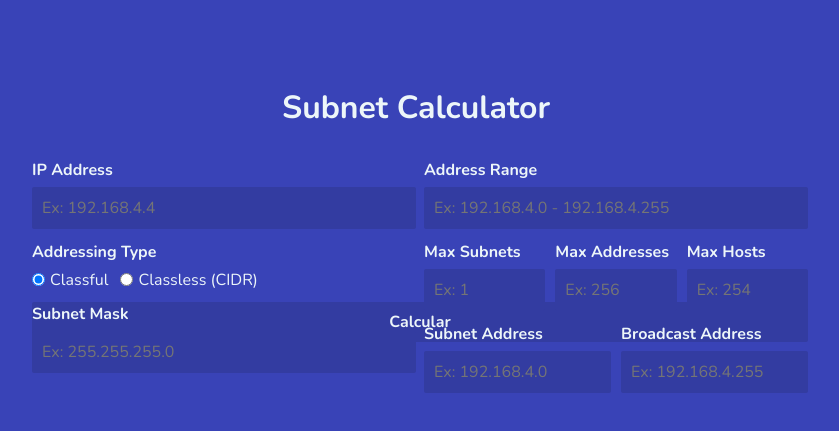
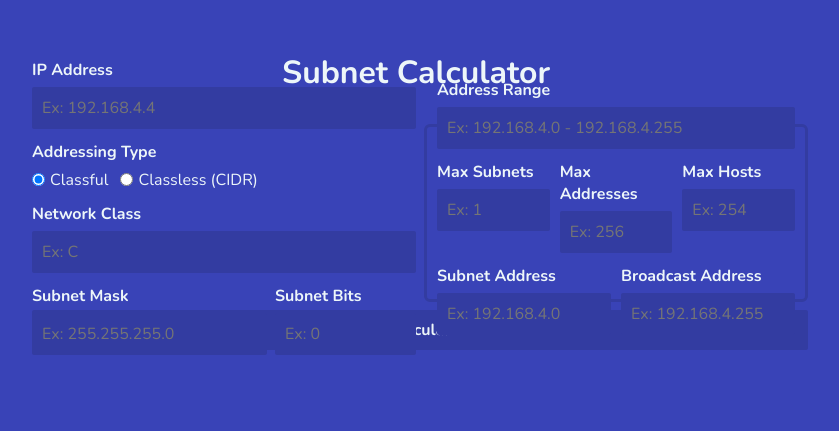
Before and after one commit to fernandonagase/masker, a React (Create React App) app: page / in a window 1280 px wide. Shown: the part 135-566 px from the top of the page, without its empty margins (224-1063 px from the left). Built offline with nearby package versions, Linux system fonts and the light colour scheme.

Commit message:
feat: add class and subnet bits fields

```diff
--- a/src/components/Calculator/index.tsx
+++ b/src/components/Calculator/index.tsx
@@ -50,13 +50,29 @@ function Calculator() {
                         </div>
                     </div>
                     { addressingType === 'classful'
-                        ? <Input
+                        ? <div>
+                            <Input
+                                name="class"
+                                label="Network Class"
+                                placeholder="Ex: C"
+                            />
+                            <div className="classful-inputs">
+                                <Input
                                     name="mask"
                                     label="Subnet Mask"
                                     placeholder="Ex: 255.255.255.0"
                                     onChange={(e) => {setMask(e.target.value)}}
                                     value={mask}
+                                    className="classful-inputs-mask"
                                 />
+                                <Input
+                                    name="subnetbits"
+                                    label="Subnet Bits"
+                                    placeholder="Ex: 0"
+                                    className="classful-inputs-bits"
+                                />
+                            </div>
+                        </div>
                         : <Input
                             type="number"
                             name="maskbits"
--- a/src/components/Calculator/styles.css
+++ b/src/components/Calculator/styles.css
@@ -59,10 +59,13 @@
     grid-template-areas:
         "user-input calculated-input"
         "calc-button calc-button";
-    column-gap: 0.8rem;
+    gap: 0.8rem;
 }
 
 .user-input-container {
+    display: flex;
+    flex-direction: column;
+    justify-content: center;
     grid-area: user-input;
 }
 
@@ -71,9 +74,21 @@
 }
 
 .calculated-input-container {
+    display: flex;
+    flex-direction: column;
+    justify-content: center;
     grid-area: calculated-input;
+    border: 3px solid var(--control-on-background);
+    border-radius: 0.6rem;
+    padding: 1rem;
 }
 
 .calculate-button {
     grid-area: calc-button;
 }
+
+.classful-inputs {
+    display: grid;
+    grid-template: 1fr / 5fr 3fr;
+    column-gap: 0.8rem;
+}
```
Lines whose indentation alone changed are shown as unchanged.
